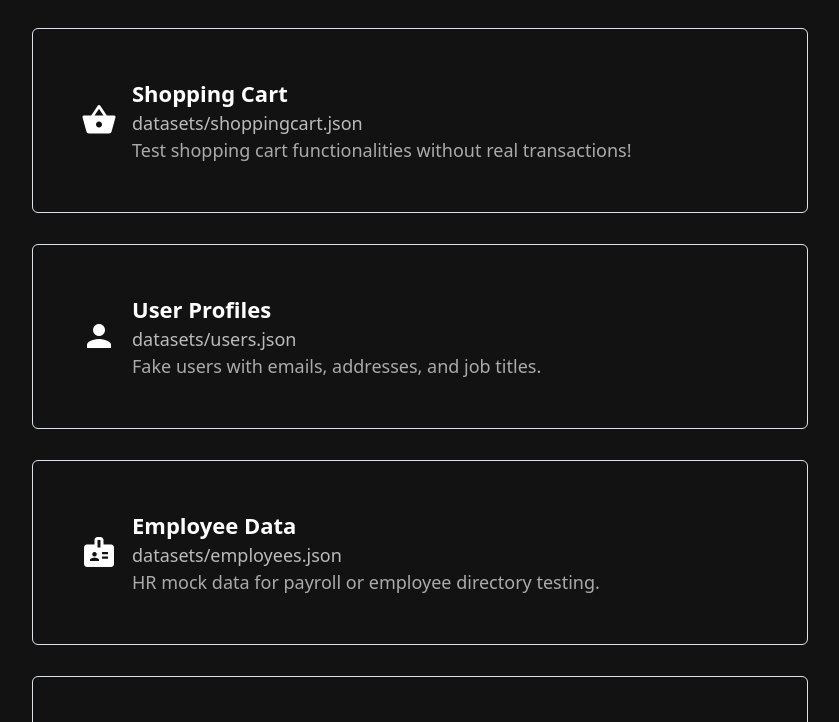
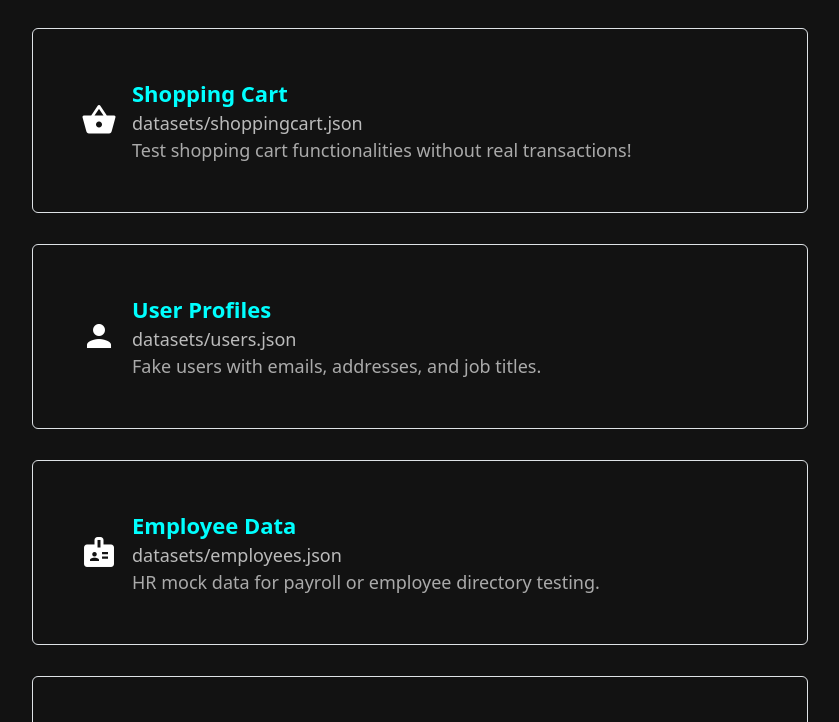
Before and after one commit to dolius/datafy, a plain HTML site: page index.html in a window 1280 px wide. Shown: the part 622-1344 px from the top of the page, without its empty margins (220-1059 px from the left). Drawn offline with nearby package versions, Linux system fonts and the light colour scheme.

Commit message:
Update index.html color of text

```diff
--- a/index.html
+++ b/index.html
@@ -37,7 +37,7 @@
         .json-title {
             font-weight: bold;
             font-size: 22px;
-            color: #ffffff;
+            color:cyan;
         }
         .json-file {
             font-size: 18px;
```
